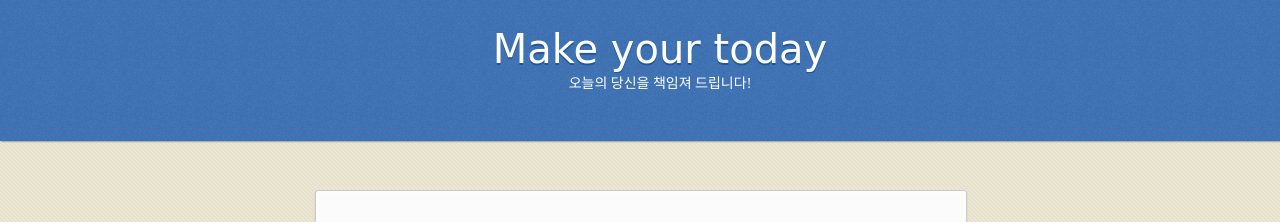
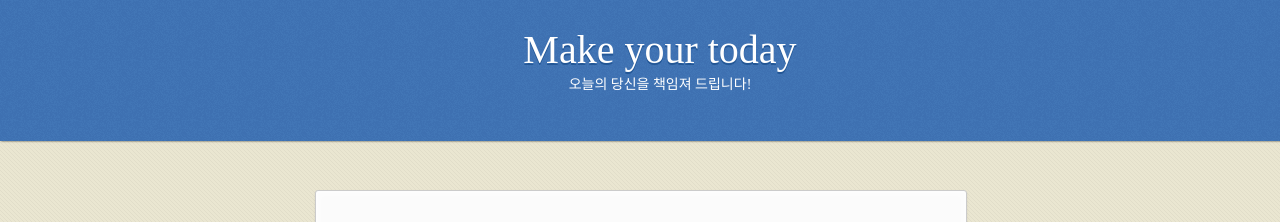
Before and after one commit to ueunhyung/today, a Jekyll site: the page index.html, which Jekyll copies as it is, in a window 1280 px wide. Shown: the top 222 px of the page. Built offline with Jekyll 4.4.1, drawn with Linux system fonts in a browser that asks for light colours; nearby versions of some CDN libraries; Markdown is read by kramdown in place of the engine named in the settings; comment, search, counter and statistics services are not loaded.

Commit message:
Update index.html

```diff
--- a/index.html
+++ b/index.html
@@ -17,8 +17,8 @@
   <body>
 
       <header>
-        <h1><font face="Comic Sans MS" color="white" font-size="10"> Make your today</font></h1>
-<font face="휴먼편지체" color="white" font-size="7">오늘의 당신을 책임져 드립니다!</font>
+        <h1><font face="휴먼편지체" color="white" font-size="15"> Make your today</font></h1>
+<font face="휴먼편지체" color="white" font-size="10">오늘의 당신을 책임져 드립니다!</font>
       </header>
 <!--
       <div id="banner">
```
